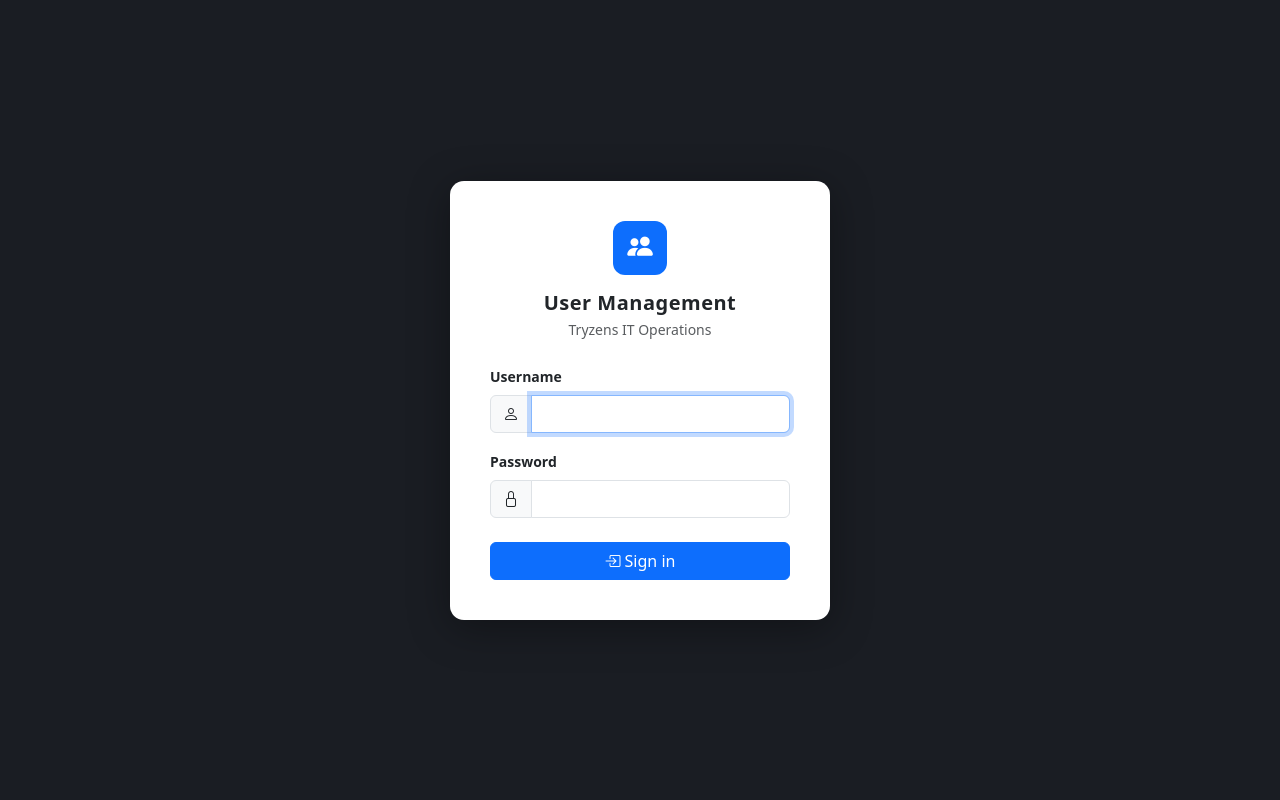
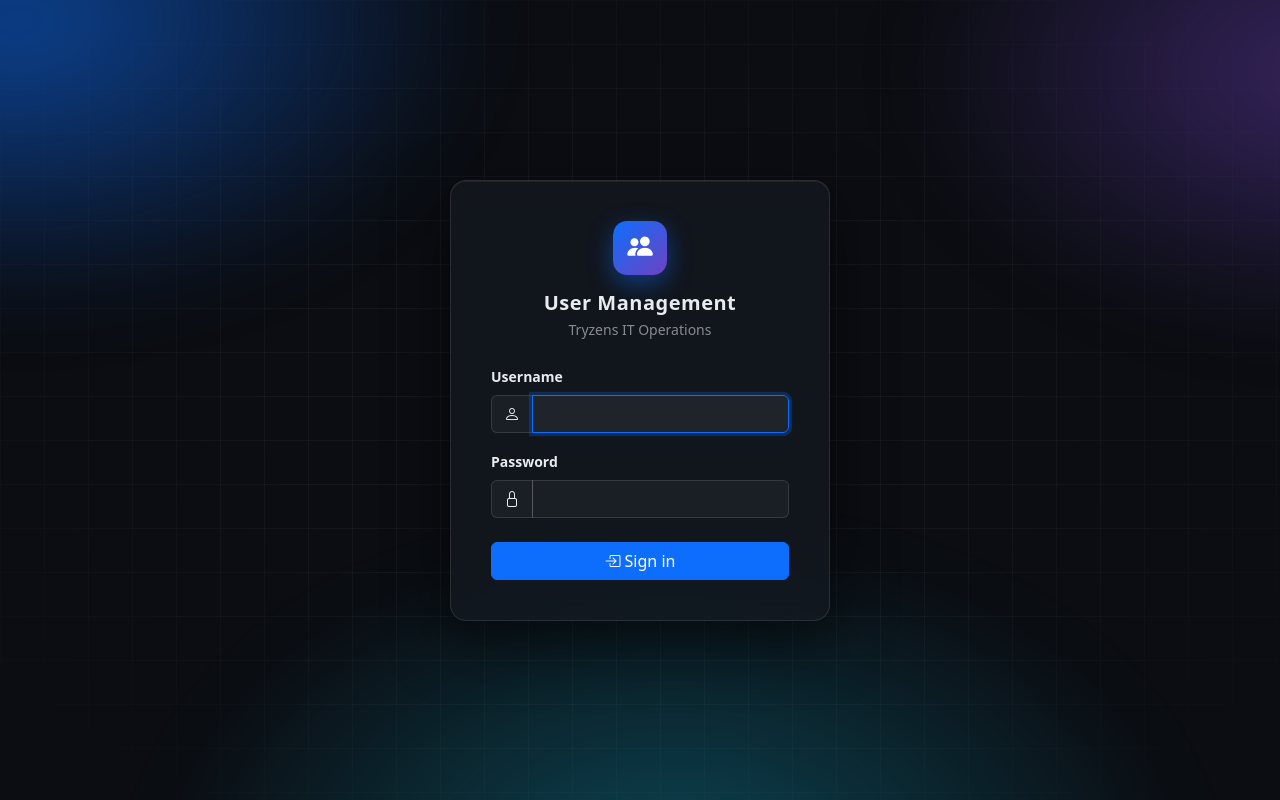
Before and after one commit to MQ-03/Usermanegement_web_app, a Flask app: page /login in a window 1280 px wide. Run offline with Flask 3, Linux system fonts and the light colour scheme; parts of the project's set-up code (start-up, migrations or seed data) failed here and were passed over; some libraries are stand-ins or nearby versions.

Commit message:
Update login.html

```diff
--- a/templates/login.html
+++ b/templates/login.html
@@ -8,28 +8,85 @@
   <link href="https://cdn.jsdelivr.net/npm/bootstrap-icons@1.11.3/font/bootstrap-icons.min.css" rel="stylesheet" />
   <style>
     body {
-      background: #1a1d23;
       min-height: 100vh;
       display: flex;
       align-items: center;
       justify-content: center;
+      padding: 1rem;
+      background-color: #0b0d12;
+      overflow: hidden;
+      position: relative;
+    }
+    /* Aurora glow — three drifting radial blobs in the brand palette. */
+    body::before {
+      content: "";
+      position: fixed;
+      inset: -25%;
+      z-index: -2;
+      background:
+        radial-gradient(38% 38% at 18% 22%, rgba(13,110,253,.55) 0%, transparent 60%),
+        radial-gradient(34% 34% at 82% 26%, rgba(111,66,193,.45) 0%, transparent 60%),
+        radial-gradient(42% 42% at 50% 88%, rgba(13,202,240,.30) 0%, transparent 60%);
+      filter: blur(40px);
+      animation: drift 18s ease-in-out infinite alternate;
+    }
+    /* Fine grid overlay for depth, fading toward the edges. */
+    body::after {
+      content: "";
+      position: fixed;
+      inset: 0;
+      z-index: -1;
+      background-image:
+        linear-gradient(rgba(255,255,255,.04) 1px, transparent 1px),
+        linear-gradient(90deg, rgba(255,255,255,.04) 1px, transparent 1px);
+      background-size: 44px 44px;
+      -webkit-mask-image: radial-gradient(ellipse 70% 70% at 50% 50%, #000 40%, transparent 100%);
+              mask-image: radial-gradient(ellipse 70% 70% at 50% 50%, #000 40%, transparent 100%);
+    }
+    @keyframes drift {
+      0%   { transform: translate3d(0,0,0) scale(1); }
+      50%  { transform: translate3d(2%,-2%,0) scale(1.08); }
+      100% { transform: translate3d(-2%,2%,0) scale(1.04); }
+    }
+    @media (prefers-reduced-motion: reduce) {
+      body::before { animation: none; }
     }
     .login-card {
       width: 100%;
       max-width: 380px;
-      border: none;
-      border-radius: 14px;
-      box-shadow: 0 8px 40px rgba(0,0,0,.35);
+      border: 1px solid rgba(255,255,255,.10);
+      border-radius: 16px;
+      background: rgba(22,25,33,.72);
+      backdrop-filter: blur(16px) saturate(140%);
+      -webkit-backdrop-filter: blur(16px) saturate(140%);
+      box-shadow: 0 20px 60px rgba(0,0,0,.55), inset 0 1px 0 rgba(255,255,255,.06);
+      color: #e9ecef;
     }
+    .login-card .form-control, .login-card .input-group-text {
+      background: rgba(255,255,255,.04);
+      border-color: rgba(255,255,255,.12);
+      color: #e9ecef;
+    }
+    .login-card .form-control:focus {
+      background: rgba(255,255,255,.06);
+      border-color: #0d6efd;
+      box-shadow: 0 0 0 .2rem rgba(13,110,253,.25);
+      color: #fff;
+    }
+    .login-card .form-control::placeholder { color: rgba(233,236,239,.4); }
+    .login-card .text-muted { color: rgba(233,236,239,.55) !important; }
+    .login-card hr { border-color: rgba(255,255,255,.15); }
     .brand {
       font-weight: 700;
       letter-spacing: .5px;
     }
     .brand-icon {
-      width: 54px; height: 54px; border-radius: 12px;
-      background: #0d6efd; color: #fff;
+      width: 54px; height: 54px; border-radius: 14px;
+      background: linear-gradient(135deg, #0d6efd, #6f42c1);
+      color: #fff;
       display: flex; align-items: center; justify-content: center;
       font-size: 1.6rem; margin: 0 auto 1rem;
+      box-shadow: 0 8px 24px rgba(13,110,253,.45);
     }
   </style>
 </head>
```
